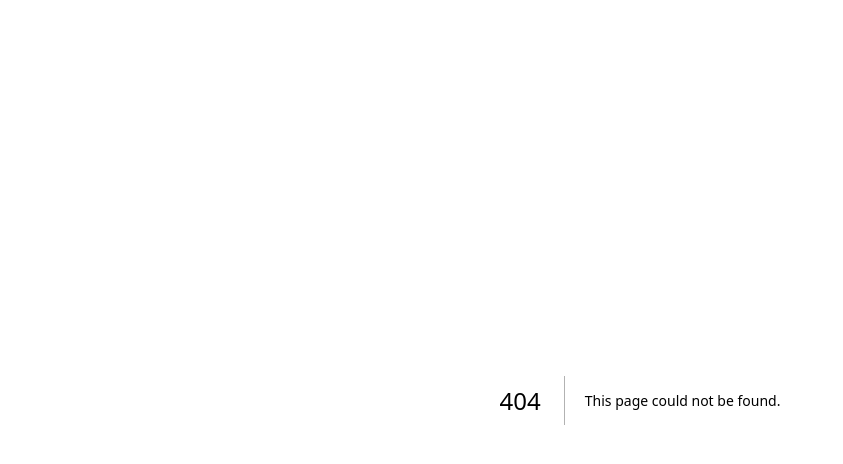
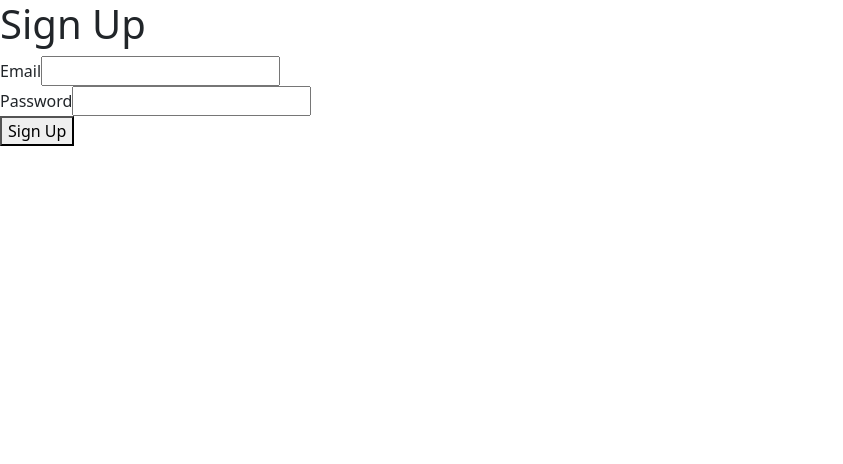
Before and after one commit to rroman08/PROVINS-dev, a Next.js app in the folder client/: page /auth/signup in a window 1280 px wide. Before the commit this address had no page. Shown: the top 464 px of the page, without its empty margins (0-843 px from the left). Built offline with nearby package versions, Linux system fonts and the light colour scheme.

Commit message:
added bootstrap and started signup route

```diff
--- a/client/package.json
+++ b/client/package.json
@@ -10,6 +10,7 @@
   "license": "ISC",
   "description": "",
   "dependencies": {
+    "bootstrap": "^5.3.3",
     "next": "^15.2.1",
     "react": "^19.0.0",
     "react-dom": "^19.0.0"
--- /dev/null
+++ b/client/pages/_app.js
@@ -0,0 +1,5 @@
+import 'bootstrap/dist/css/bootstrap.min.css';
+
+export default ({ Component, pageProps }) => {
+  return <Component {...pageProps} />;
+};
--- /dev/null
+++ b/client/pages/auth/signup.js
@@ -0,0 +1,16 @@
+const Signup = () => {
+  return <form>
+    <h1>Sign Up</h1>
+    <div>
+      <label>Email</label>
+      <input />
+    </div>
+    <div>
+      <label>Password</label>
+      <input />
+    </div>
+    <button>Sign Up</button>
+  </form>
+}
+
+export default Signup;
```
Also changed, not shown: 1 other file (tests, documents, lock files or other folders).
